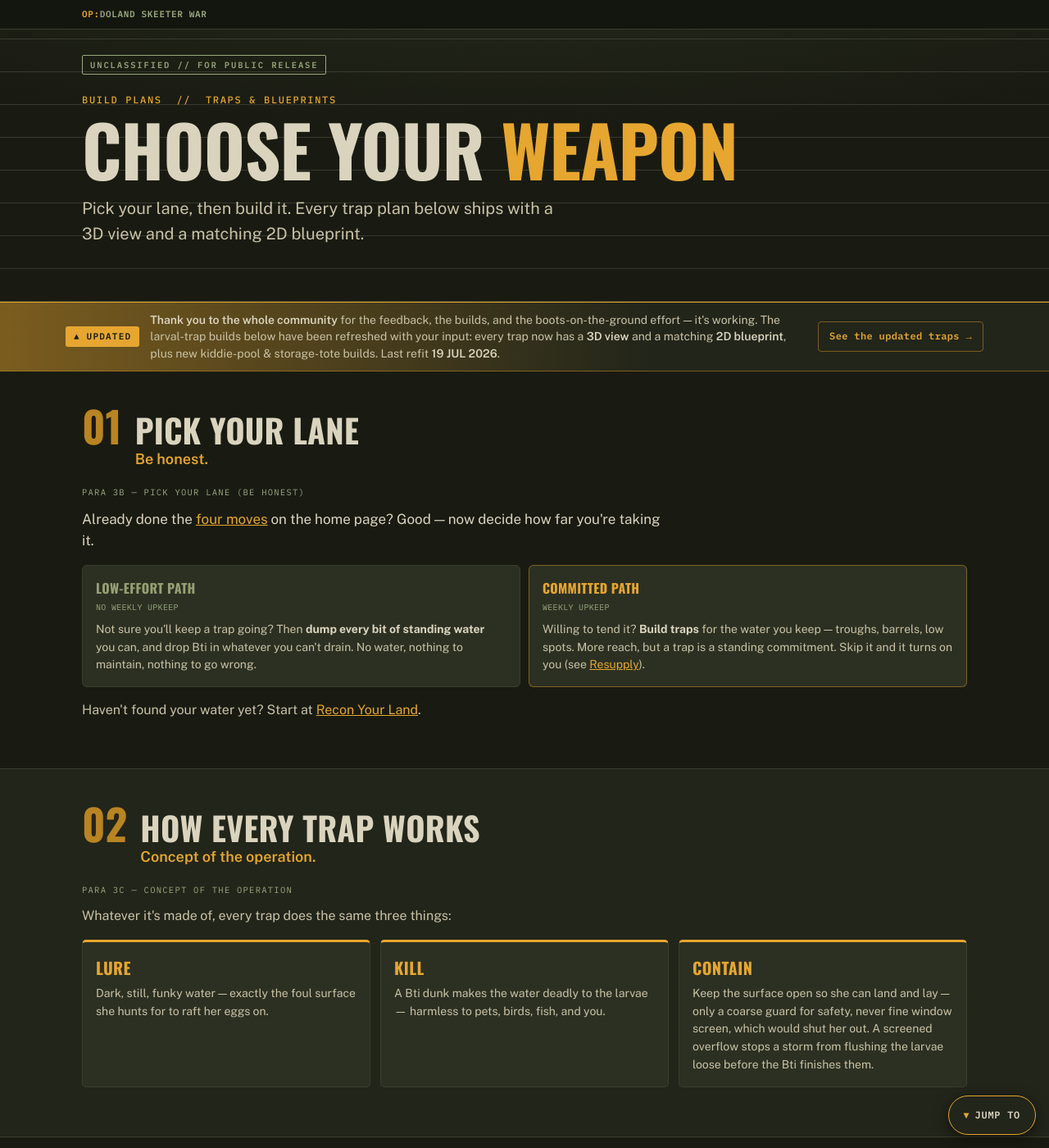
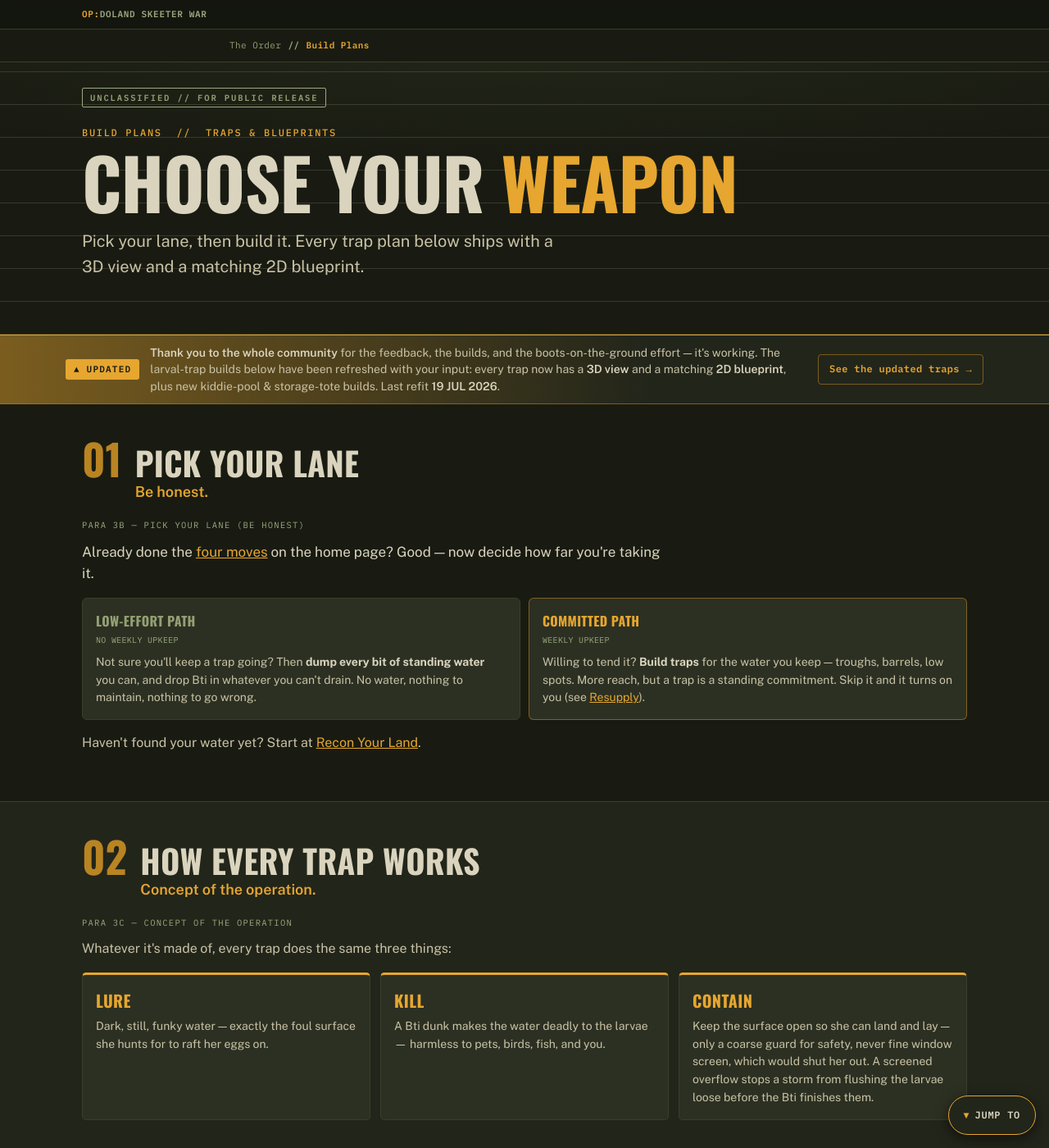
Before and after one commit to Tucker465/Doland-Warfare, a Jekyll site: the page built from build.html, in a window 1280 px wide and 1400 px high. Shown: the whole window at 82% size. Built offline with Jekyll 4.4.1, drawn with Linux system fonts in a browser that asks for light colours.

Commit message:
Add breadcrumb trail with BreadcrumbList structured data
Every page below home now shows a "The Order // <Section>" trail,
skipped on the homepage itself since there's nothing to trail back
from. Label resolves from nav.yml via each page's nav_key, falling
back to "About" for the one page with no nav_key.

Also emits BreadcrumbList JSON-LD so search results can render the
hierarchy directly, matching the existing FAQPage/HowTo schema pattern
in head.html.

```diff
--- /dev/null
+++ b/_includes/breadcrumbs.html
@@ -0,0 +1,17 @@
+{%- comment -%}
+  Skipped on the homepage — there's nothing to trail back from. Every other
+  page resolves its label from nav.yml via nav_key, except /about/, which
+  carries no nav_key since it isn't one of the six primary sections.
+{%- endcomment -%}
+{%- unless page.url == '/' %}
+{%- assign crumb = site.data.nav.primary | where: "key", page.nav_key | first %}
+{%- assign crumb_label = crumb.label | default: "About" %}
+<nav class="breadcrumbs" aria-label="Breadcrumb">
+  <div class="wrap">
+    <ol>
+      <li><a href="/">The Order</a></li>
+      <li aria-current="page">{{ crumb_label }}</li>
+    </ol>
+  </div>
+</nav>
+{%- endunless %}
--- a/_includes/head.html
+++ b/_includes/head.html
@@ -106,6 +106,18 @@
       ]
     }
     {%- endif %}
+    {%- unless page.url == '/' %}
+    {%- assign crumb = site.data.nav.primary | where: "key", page.nav_key | first %}
+    {%- assign crumb_label = crumb.label | default: "About" %}
+    ,{
+      "@type": "BreadcrumbList",
+      "@id": "{{ page.url | absolute_url }}#breadcrumb",
+      "itemListElement": [
+        { "@type": "ListItem", "position": 1, "name": "The Order", "item": "{{ '/' | absolute_url }}" },
+        { "@type": "ListItem", "position": 2, "name": {{ crumb_label | jsonify }}, "item": "{{ page.url | absolute_url }}" }
+      ]
+    }
+    {%- endunless %}
   ]
 }
 </script>
--- a/_layouts/default.html
+++ b/_layouts/default.html
@@ -6,6 +6,7 @@
 <body>
 <a class="skip-link" href="#main">Skip to main content</a>
 {% include cmdbar.html %}
+{% include breadcrumbs.html %}
 {% include jumpnav.html %}
 <div class="layout">
   {% include section-rail.html %}
--- a/styles.css
+++ b/styles.css
@@ -34,6 +34,19 @@
      wordmark size or pushing the rest of the top bar around. */
   .callsign{display:inline-flex;align-items:center;font-family:'IBM Plex Mono',monospace;font-size:11px;font-weight:600;letter-spacing:.06em;color:var(--amber);white-space:nowrap;flex-shrink:0;text-decoration:none;padding:8px 4px;margin:-8px -4px}
   .callsign span{color:var(--moss-dim)}
+
+  /* BREADCRUMBS — skipped on the homepage; every other page shows Home //
+     Current, matching the OPORD document styling (mono, slash-divided). */
+  .breadcrumbs{border-bottom:1px solid var(--line)}
+  .breadcrumbs .wrap{max-width:760px;margin:0 auto;padding:9px 20px}
+  .breadcrumbs ol{list-style:none;display:flex;flex-wrap:wrap;align-items:center;gap:0;
+    font-family:'IBM Plex Mono',monospace;font-size:11px;letter-spacing:.04em}
+  .breadcrumbs li{display:flex;align-items:center;color:var(--moss)}
+  .breadcrumbs li + li::before{content:"//";margin:0 8px;color:var(--moss-dim)}
+  .breadcrumbs a{color:var(--moss);text-decoration:none;padding:2px 0}
+  .breadcrumbs a:hover{color:var(--amber)}
+  .breadcrumbs li[aria-current="page"]{color:var(--amber);font-weight:600}
+
   .jumpnav{position:fixed;right:16px;bottom:16px;z-index:70}
   /* Amber border by default (not just on hover) so the button reads as an
      obvious floating control against any page content behind it, matching
```
